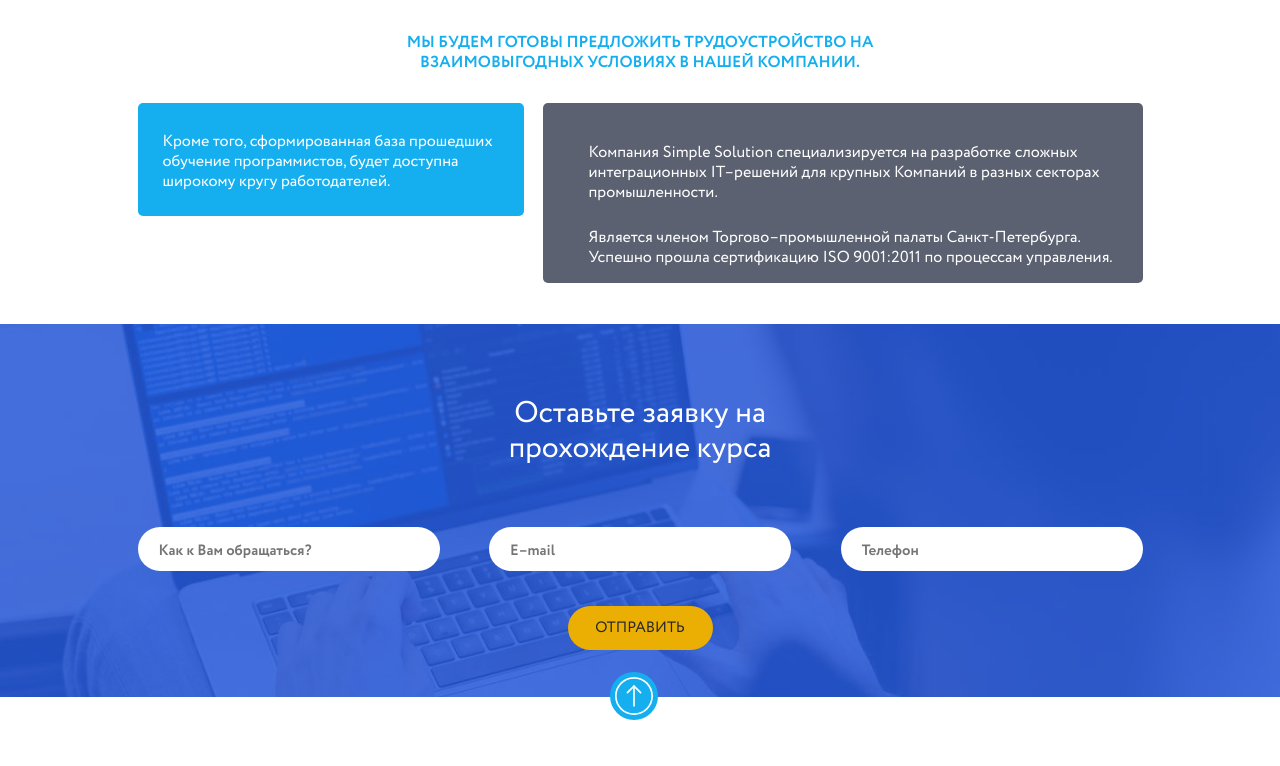
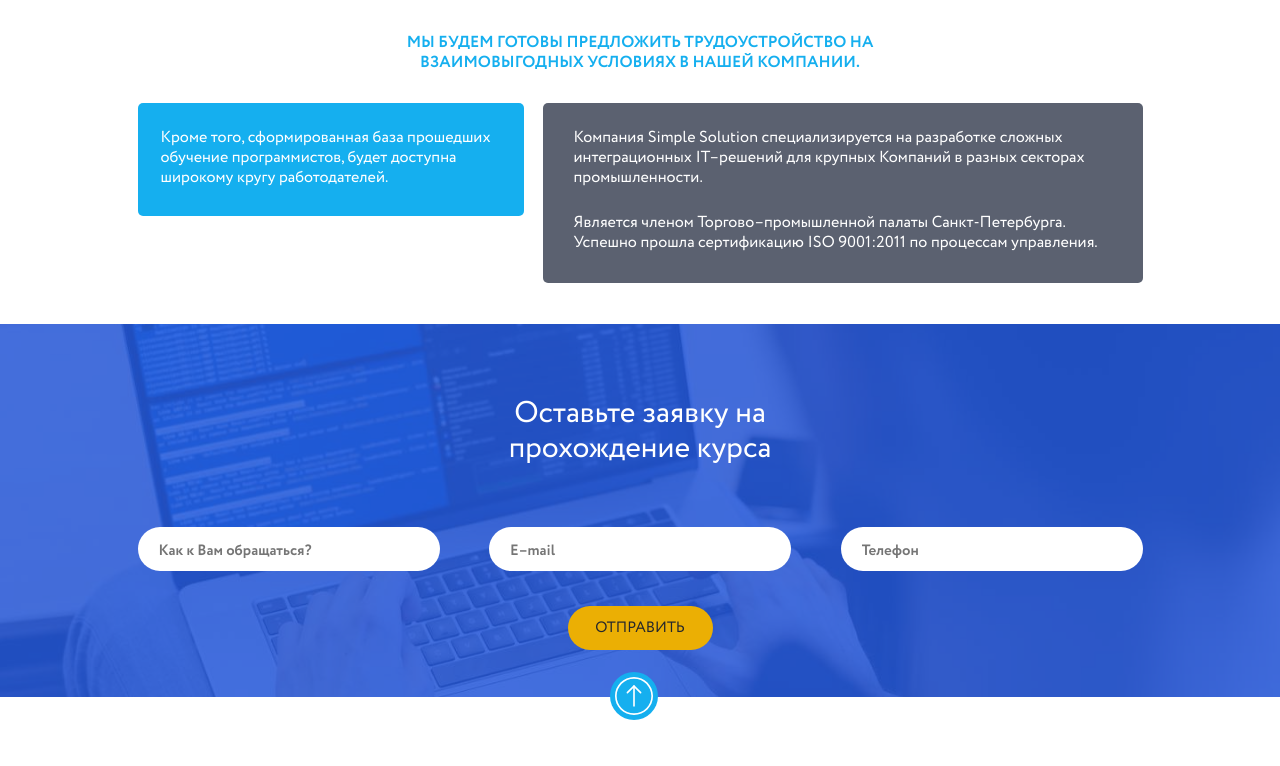
Before and after one commit to tolkoxa/simplesolution, a plain HTML site: page index.html in a window 1280 px wide. Shown: the part 6314-7080 px from the top of the page. Drawn offline with Linux system fonts and the light colour scheme.

Commit message:
Выравнил текст

```diff
--- a/css/simpsolution.css
+++ b/css/simpsolution.css
@@ -1482,13 +1482,13 @@ html {
       width: 386px;
       height: 113px;
       border-radius: 5px;
-      padding: 29px 0 28px 25px;
+      padding: 25px 0 28px 23px;
       text-align: left;
       margin-bottom: 0px; }
     .job__right-item {
       width: 600px;
       height: 180px;
-      padding: 29px 10px 27px 31x; }
+      padding: 0px; }
     .job__item-text {
       width: 560px;
       padding: 25px 0 0 31px;
--- a/scss/simpsol.scss
+++ b/scss/simpsol.scss
@@ -1933,14 +1933,14 @@ html {
             width: 386px;
             height: 113px;
             border-radius: 5px;
-            padding: 29px 0 28px 25px;
+            padding: 25px 0 28px 23px;
             text-align: left;
             margin-bottom: 0px;
         }
         &__right-item {
             width: 600px;
             height: 180px;
-            padding: 29px 10px 27px 31x;
+            padding: 0px;
         }
         &__item-text {
             width: 560px;
```
